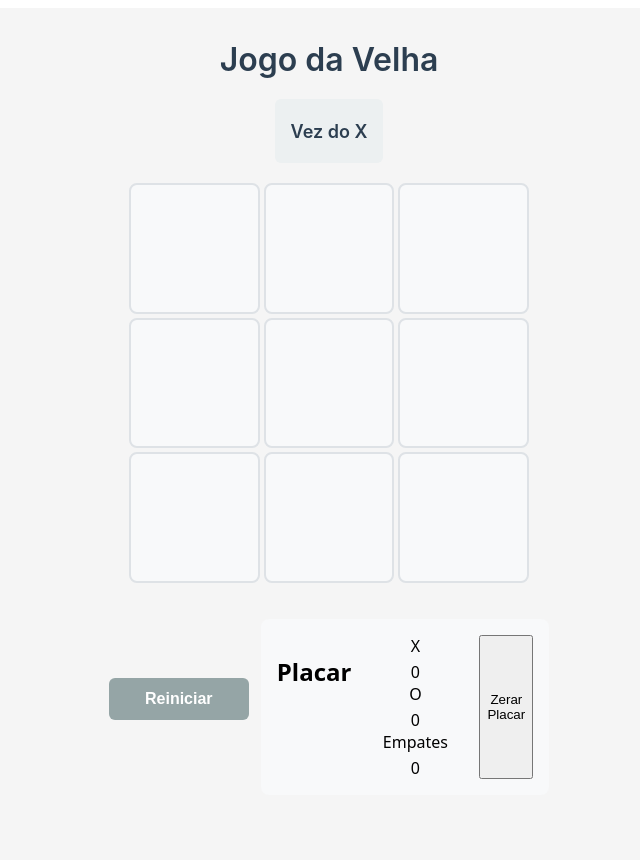
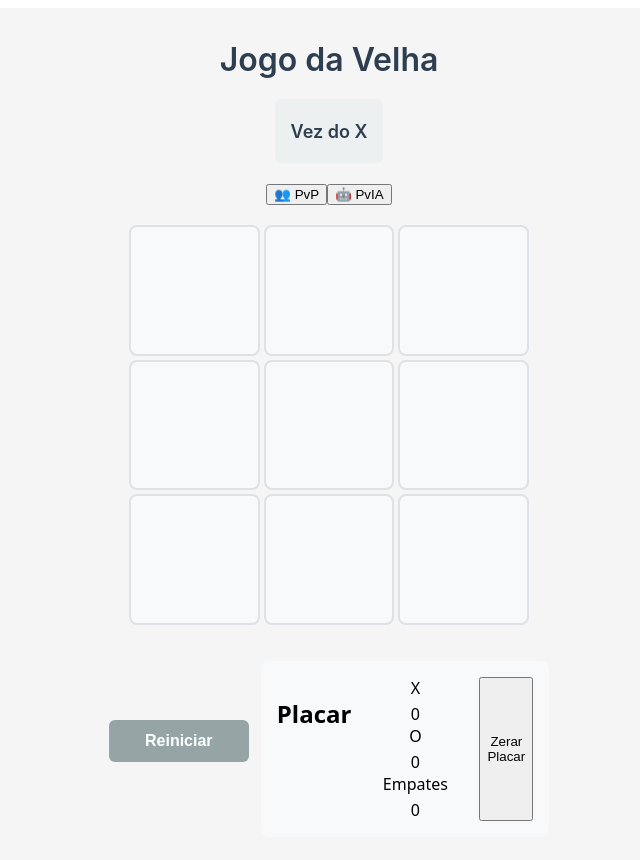
Before and after one commit to Marcelo-Marcos999/teste-estudio, a React (Vite) app: page / in a window 1280 px wide. Shown: the top 860 px of the page, without its empty margins (311-951 px from the left). Built offline with nearby package versions, Linux system fonts and the light colour scheme.

Commit message:
feat: update src/App.jsx

```diff
--- a/src/App.jsx
+++ b/src/App.jsx
@@ -1,10 +1,57 @@
-import React from 'react';
+import React, { createContext, useContext, useEffect, useState } from 'react';
 import { useTicTacToe } from './hooks/useTicTacToe';
+import { loadTheme, saveTheme } from './utils/storage';
 import Board from './components/Board';
 import StatusBar from './components/StatusBar';
 import ResetButton from './components/ResetButton';
 import Scoreboard from './components/Scoreboard';
 import styles from './App.module.css';
+
+export const ThemeContext = createContext({ theme: 'light', toggleTheme: () => {} });
+
+function ThemeProvider({ children }) {
+  const [theme, setTheme] = useState(() => loadTheme());
+
+  useEffect(() => {
+    if (typeof document !== 'undefined') {
+      document.documentElement.setAttribute('data-theme', theme);
+    }
+    saveTheme(theme);
+  }, [theme]);
+
+  const toggleTheme = () => {
+    setTheme((prev) => (prev === 'light' ? 'dark' : 'light'));
+  };
+
+  return (
+    <ThemeContext.Provider value={{ theme, toggleTheme }}>
+      {children}
+    </ThemeContext.Provider>
+  );
+}
+
+function ModeSelector({ gameMode, onSelect }) {
+  return (
+    <div className={styles.modeSelector} role="group" aria-label="Modo de jogo">
+      <button
+        type="button"
+        className={`${styles.modeButton} ${gameMode === 'pvp' ? styles.modeButtonActive : ''}`}
+        onClick={() => onSelect('pvp')}
+        aria-pressed={gameMode === 'pvp'}
+      >
+        👥 PvP
+      </button>
+      <button
+        type="button"
+        className={`${styles.modeButton} ${gameMode === 'pvai' ? styles.modeButtonActive : ''}`}
+        onClick={() => onSelect('pvai')}
+        aria-pressed={gameMode === 'pvai'}
+      >
+        🤖 PvIA
+      </button>
+    </div>
+  );
+}
 
 function App() {
   const {
@@ -13,16 +60,28 @@ function App() {
     gameOver,
     winner,
     scores,
+    gameMode,
     makeMove,
     resetGame,
     resetScores,
+    setGameMode,
   } = useTicTacToe();
+
+  const { theme, toggleTheme } = useContext(ThemeContext);
 
   return (
     <div className={styles.app}>
       <div className={styles.container}>
         <h1 className={styles.title}>Jogo da Velha</h1>
-        <StatusBar currentPlayer={currentPlayer} gameOver={gameOver} winner={winner} />
+        <StatusBar
+          currentPlayer={currentPlayer}
+          gameOver={gameOver}
+          winner={winner}
+          theme={theme}
+          onToggleTheme={toggleTheme}
+          gameMode={gameMode}
+        />
+        <ModeSelector gameMode={gameMode} onSelect={setGameMode} />
         <div className={styles.boardWrapper}>
           <Board cells={cells} onCellClick={makeMove} disabled={gameOver} />
         </div>
@@ -35,4 +94,12 @@ function App() {
   );
 }
 
-export default App;
+function AppWithTheme() {
+  return (
+    <ThemeProvider>
+      <App />
+    </ThemeProvider>
+  );
+}
+
+export default AppWithTheme;
```
